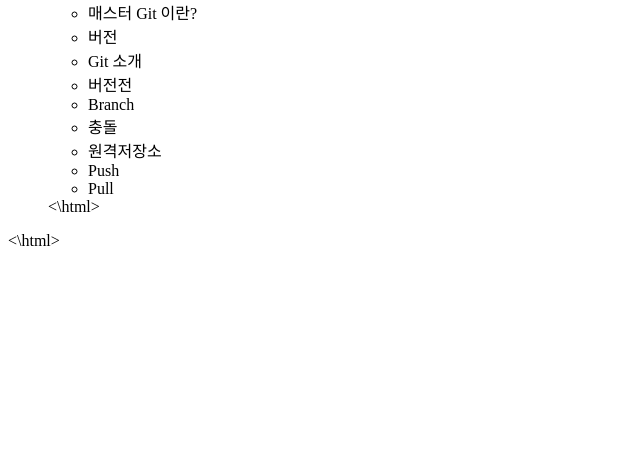
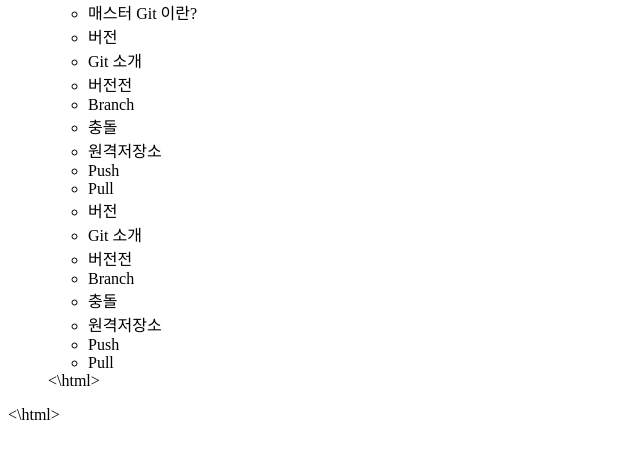
Before and after one commit to ykim7022/opentutorials_git_egoing, a plain HTML site: page index.html in a window 1280 px wide. Shown: the part 66-524 px from the top of the page, without its empty margins (0-640 px from the left). Drawn offline with Linux system fonts and the light colour scheme.

Commit message:
매스터 2번추가

```diff
--- a/index.html
+++ b/index.html
@@ -16,6 +16,14 @@
 			<li>원격저장소</ㅣi>
 			<li>Push</ㅣi>
 			<li>Pull</ㅣi>
+			<li>버전</ㅣi>
+			<li>Git 소개</ㅣi>
+			<li>버전전</ㅣi>
+			<li>Branch</ㅣi>
+			<li>충돌</ㅣi>
+			<li>원격저장소</ㅣi>
+			<li>Push</ㅣi>
+			<li>Pull</ㅣi>
 		</ul>
 	</body>
 <\html>
```
